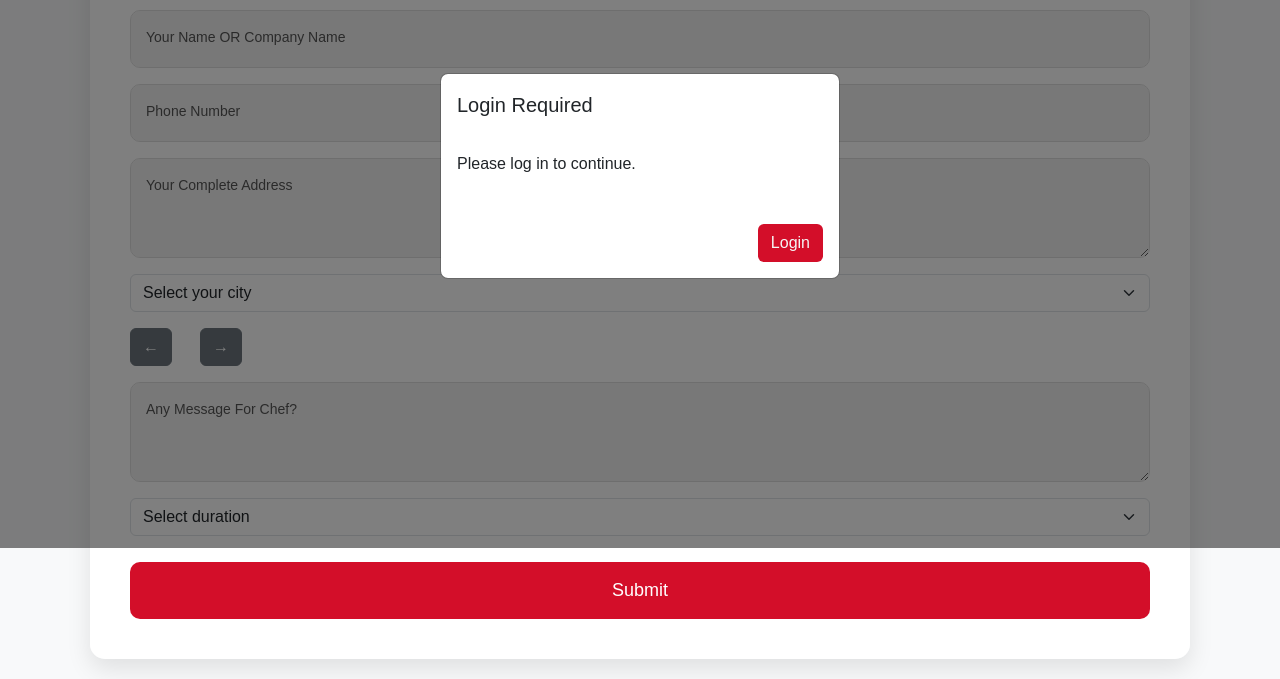
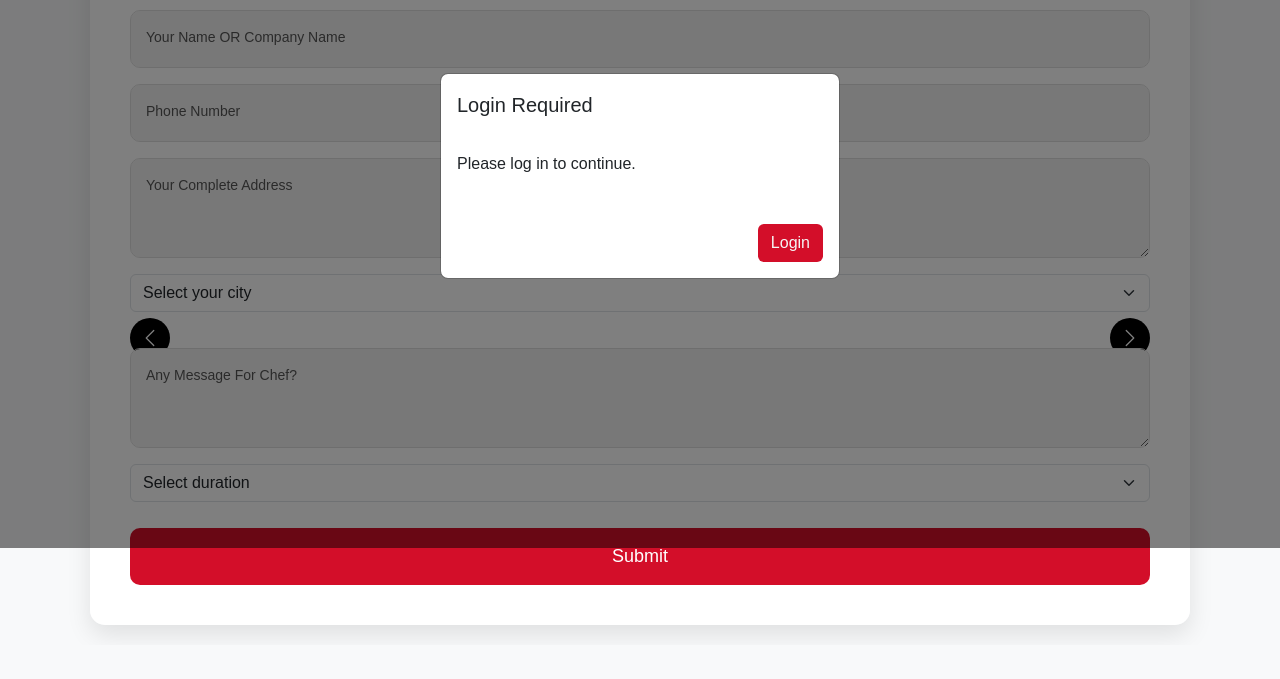
Before and after one commit to techyarham/foodiehire, a plain HTML site: page hire.html in a window 1280 px wide. Shown: the part 252-931 px from the top of the page. After the commit the page ends 897 px from the top, so only its background shows below. Drawn offline with nearby package versions, Linux system fonts and the light colour scheme; no server answers.

Commit message:
Update hire.html

```diff
--- a/hire.html
+++ b/hire.html
@@ -63,17 +63,19 @@
                         <option value="Multan">Multan</option>
                     </select>
                 </div>
-                <div class="chef-btns mb-3">
-                    <div class="d-flex align-items-center">
-                        <button type="button" class="btn btn-secondary me-2"
-                            onclick="chefScrollLeftCarousel()">&#8592;</button>
-                        <div id="chefs-container" class="d-flex overflow-auto">
+               <div class="chef-btns">
+                    <div class="chef-carousel-control-prev" onclick="chefScrollLeftCarousel()">
+                        <span class="carousel-control-prev-icon" aria-hidden="true"></span>
+                    </div>
 
-                        </div>
-                        <button type="button" class="btn btn-secondary "
-                            onclick="chefScrollRightCarousel()">&#8594;</button>
-                    </div>
+                <div id="chefs-container">
+
                 </div>
+                <div class="chef-carousel-control-next" onclick="chefScrollRightCarousel()">
+                    <span class="carousel-control-next-icon" aria-hidden="true"></span>
+                </div>
+
+            </div>
                 <div class="form-floating mb-3">
                     <textarea class="form-control" placeholder="Any Message For Chef?" id="message"
                         style="height: 100px;"></textarea>
```
